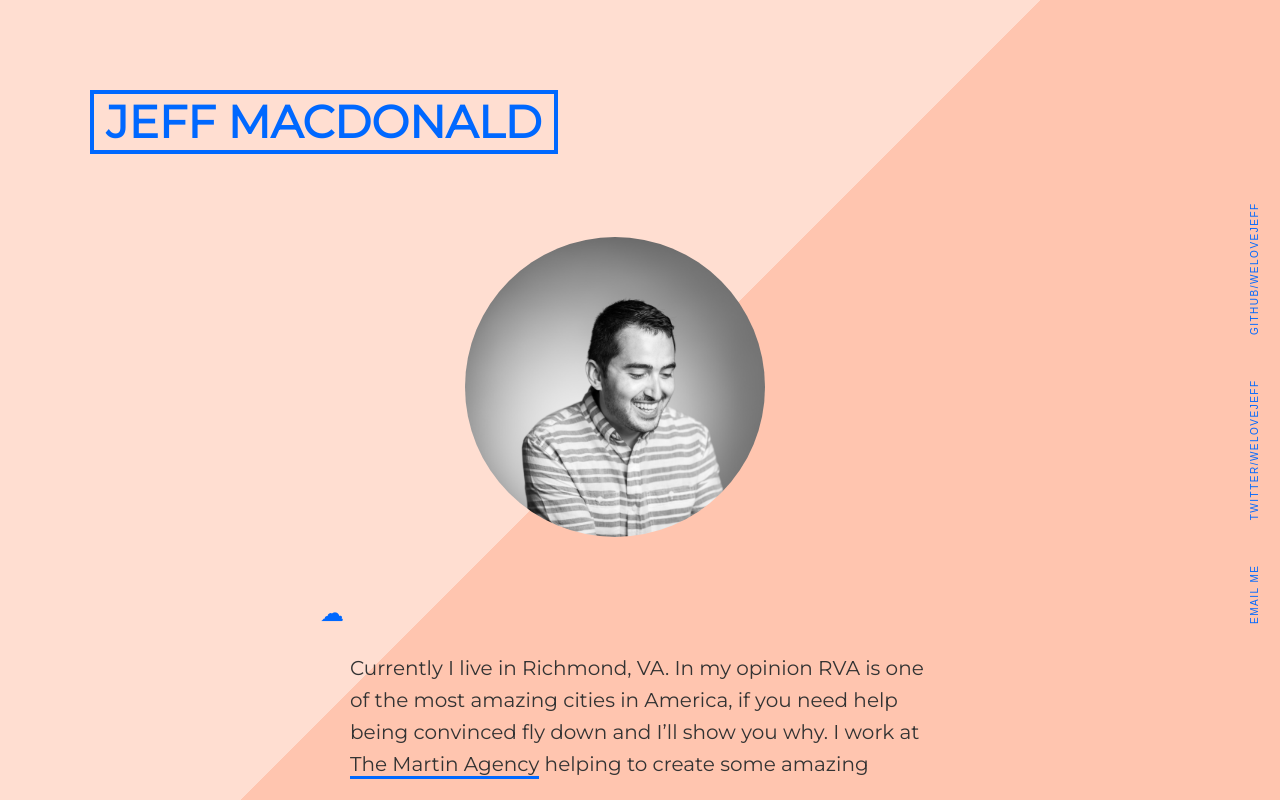
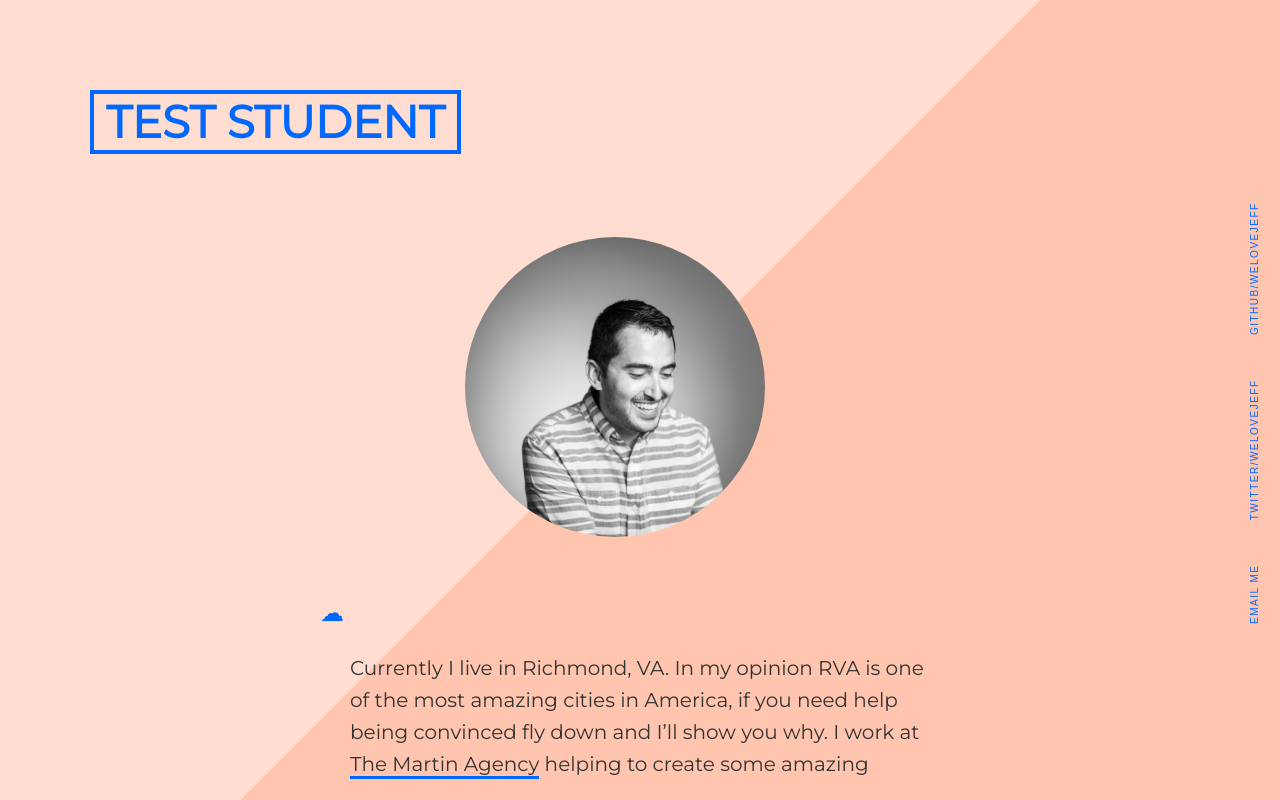
Before and after one commit to wymomo808/MeetTheClass, a plain HTML site: page Test Student/index.html in a window 1280 px wide. Drawn offline with Linux system fonts and the light colour scheme.

Commit message:
Customized Student Name

```diff
--- a/Test Student/index.html
+++ b/Test Student/index.html
@@ -5,13 +5,13 @@
     <link href='http://fonts.googleapis.com/css?family=Source+Sans+Pro:400,700|Montserrat' rel='stylesheet' type='text/css'>
     <link rel="stylesheet" type="text/css" href="css/style2.css">
     <link rel="icon" href="favicon.png" type="image/x-icon">
-    <title>Jeff MacDonald</title>
+    <title>Test Student</title>
   </head>
   <body>
     <div class="wrapper">
     <div class="container">
       <header>
-        <h1 class="name">Jeff MacDonald</h1>
+        <h1 class="name">Test Student</h1>
       </header>
       <div class="image-cropper">
         <img src="images/jeff.jpg" class="rounded" />
```
